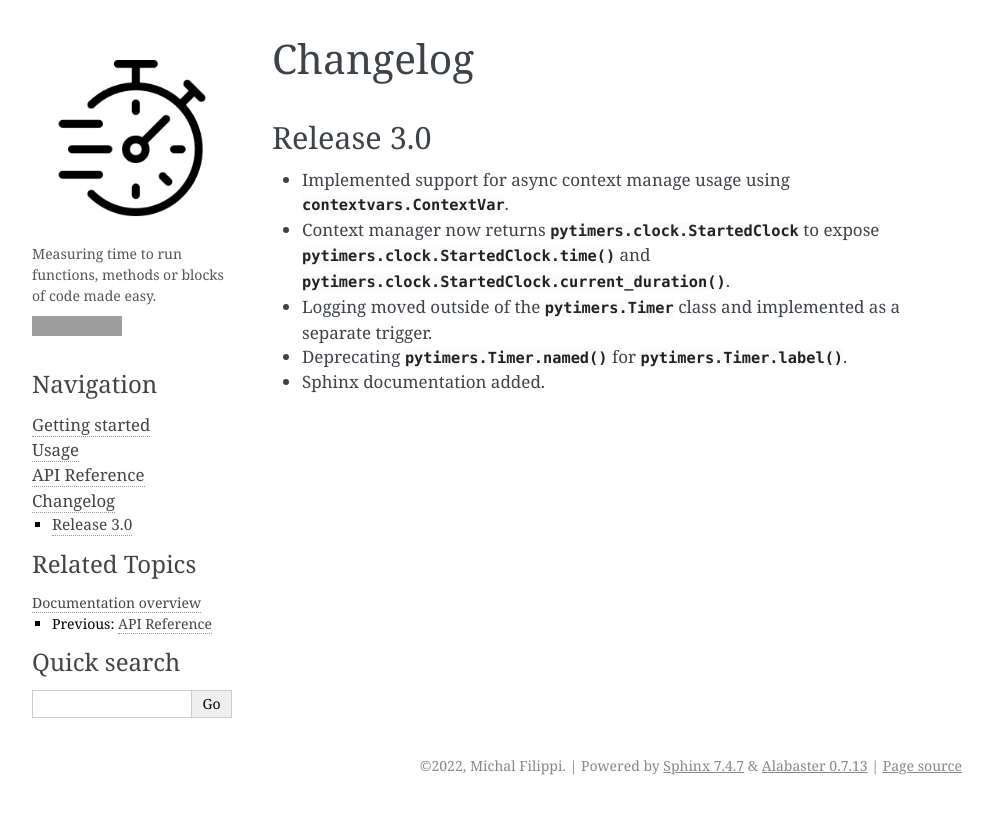
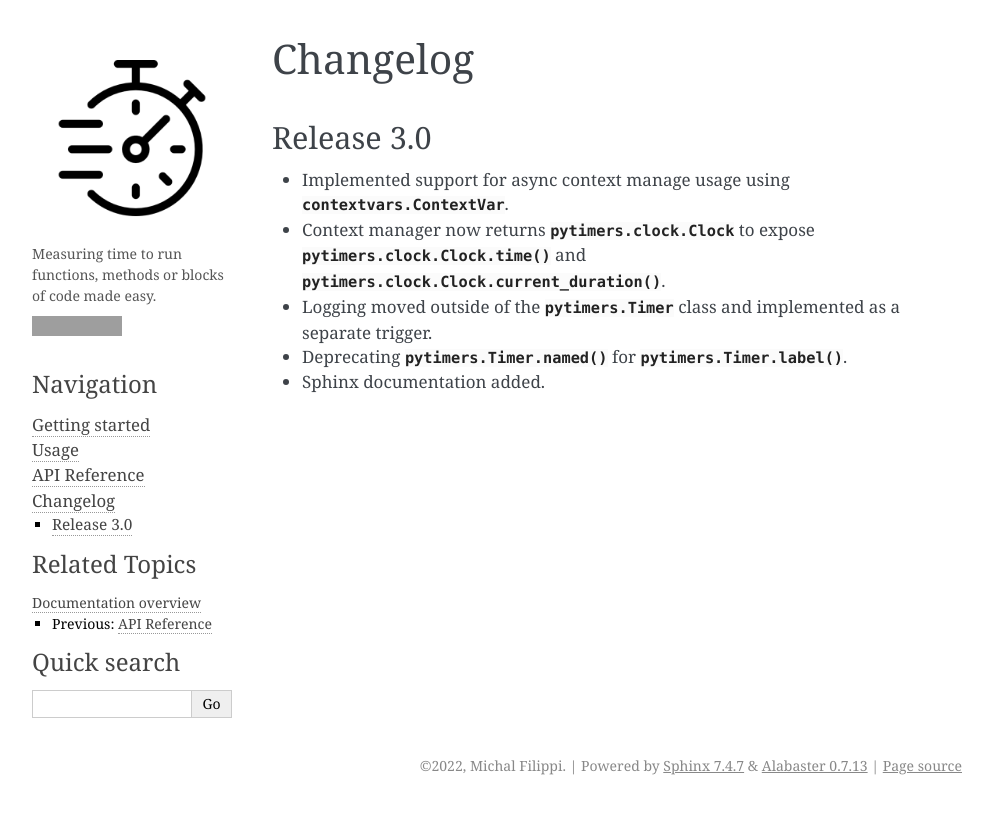
Before and after one commit to michalfilippi/pytimers, a Sphinx documentation site: the page built from docs/source/changelog.rst, in a window 1280 px wide. Shown: the top 814 px of the page, without its empty margins (148-1141 px from the left). Built offline with Sphinx 7.4.7, drawn with Linux system fonts in a browser that asks for light colours; grey boxes are pictures that could not be loaded.

Commit message:
Finish the refactor

```diff
--- a/docs/source/api.rst
+++ b/docs/source/api.rst
@@ -9,10 +9,10 @@
 .. autoclass:: pytimers.Timer
     :members:
 
-.. autoclass:: pytimers.clock.StartedClock
+.. autoclass:: pytimers.clock.Clock
     :members:
 
-.. autoexception:: pytimers.exceptions.UnfinishedTimer
+.. autoexception:: pytimers.exceptions.ClockStillRunning
 
 Triggers
 --------
--- a/docs/source/changelog.rst
+++ b/docs/source/changelog.rst
@@ -5,7 +5,7 @@
 -----------
 
 * Implemented support for async context manage usage using :py:class:`contextvars.ContextVar`.
-* Context manager now returns :py:class:`pytimers.clock.StartedClock` to expose :py:meth:`pytimers.clock.StartedClock.time` and :py:meth:`pytimers.clock.StartedClock.current_duration`.
+* Context manager now returns :py:class:`pytimers.clock.Clock` to expose :py:meth:`pytimers.clock.Clock.time` and :py:meth:`pytimers.clock.Clock.current_duration`.
 * Logging moved outside of the :py:class:`pytimers.Timer` class and implemented as a separate trigger.
 * Deprecating :py:meth:`pytimers.Timer.named` for :py:meth:`pytimers.Timer.label`.
 * Sphinx documentation added.
--- a/docs/source/usage.rst
+++ b/docs/source/usage.rst
@@ -98,7 +98,7 @@
     Hello from code block.
     INFO:pytimers.triggers.logger_trigger:Finished code block in 1s 1.143ms [1.001s].
 
-Entering the context manager actually returns an instance of a :py:class:`pytimers.clock.StartedClock`. This allows you to access the current duration from inside of the code block but also the measured duration after the context manager is closed.
+Entering the context manager actually returns an instance of a :py:class:`pytimers.clock.Clock`. This allows you to access the current duration from inside of the code block but also the measured duration after the context manager is closed.
 
 .. code-block:: python
 
```
Also changed, not shown: 1 other file.
